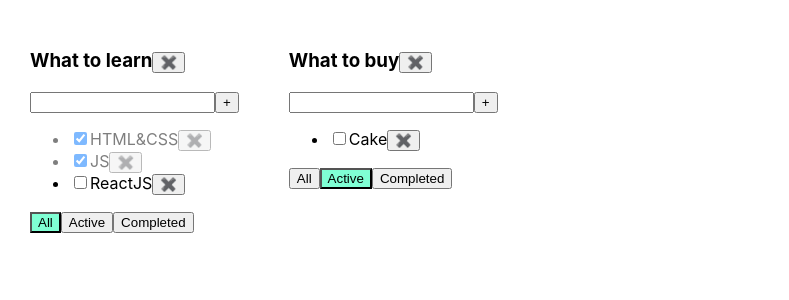
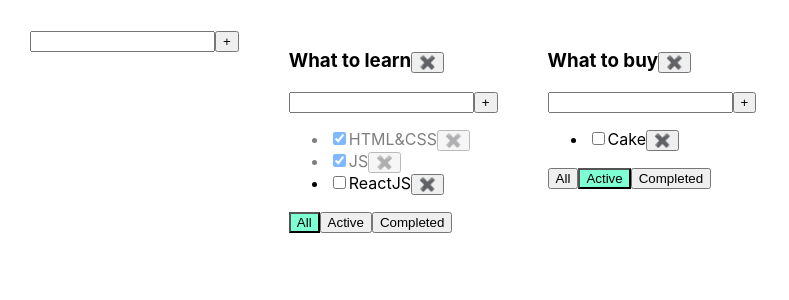
Before and after one commit to kitsune-oksi/1-todolist, a React (Create React App) app: page / in a window 1280 px wide. Shown: the top 300 px of the page, without its empty margins (0-789 px from the left). Built offline with nearby package versions, Linux system fonts and the light colour scheme.

Commit message:
add input for adding a new todo list

```diff
--- /dev/null
+++ b/src/AddItemForm.tsx
@@ -0,0 +1,42 @@
+import React, {ChangeEvent, KeyboardEvent, useState} from "react";
+import {Button} from "./Button";
+
+type AddItemFormPropsType = {
+    addItem: (title: string) => void
+}
+
+export const AddItemForm = (props: AddItemFormPropsType) => {
+    const [title, setTitle] = useState('');
+    const [error, setError] = useState<string | null>(null);
+
+    const addItem = () => {
+        const newTitle = title.trim()
+        if (newTitle) {
+            props.addItem(title)
+            setTitle('')
+        } else {
+            setError('Title is required!')
+        }
+    }
+
+    const onChangeInputHandler = (event: ChangeEvent<HTMLInputElement>) => setTitle(event.currentTarget.value);
+
+    const onKeyPressHandler = (event: KeyboardEvent<HTMLInputElement>) => {
+        if (event.key === 'Enter') {
+            addItem()
+        }
+        setError(null);
+    }
+
+    return (
+        <div>
+            <input value={title}
+                   onChange={onChangeInputHandler}
+                   onKeyDown={onKeyPressHandler}
+                   className={error ? 'error' : ''}
+            />
+            <Button title={'+'} callback={addItem}/>
+            {error && <div className='error-message'>{error}</div>}
+        </div>
+    )
+}
--- a/src/App.tsx
+++ b/src/App.tsx
@@ -2,6 +2,7 @@ import React, {useState} from 'react';
 import {v1} from 'uuid';
 import './App.css';
 import {TaskType, Todolist} from "./Todolist";
+import {AddItemForm} from "./AddItemForm";
 
 export type FilterValueType = 'All' | 'Active' | 'Completed'
 
@@ -83,8 +84,20 @@ function App() {
         setTasks({...tasks})
     }
 
+    const addTodoList = (title: string) => {
+        const newTodoListId = v1();
+        const newTodoList: TodoListsType = {
+            id: newTodoListId,
+            title: title,
+            filter: 'All'
+        };
+        setTodoLists([newTodoList, ...todoLists]);
+        setTasks({...tasks, [newTodoListId]: []})
+    }
+
     return (
         <div className="App">
+            <AddItemForm addItem={addTodoList}/>
             {todoLists.map(todoList => {
                     const todoListsTasks = tasks[todoList.id];
                     let tasksForToDoList = todoListsTasks;
--- a/src/Todolist.tsx
+++ b/src/Todolist.tsx
@@ -1,7 +1,8 @@
-import React, {ChangeEvent, KeyboardEvent, useState} from 'react';
+import React, {ChangeEvent} from 'react';
 import {FilterValueType} from "./App";
 import {Button} from "./Button";
 import './App.css';
+import {AddItemForm} from "./AddItemForm";
 
 export type TaskType = {
     id: string
@@ -26,26 +27,9 @@ const ACTIVE = "Active";
 const COMPLETED = "Completed"
 
 export function Todolist(props: PropsType) {
-    const [title, setTitle] = useState('')
-    const [error, setError] = useState<string | null>(null)
 
-    const addTaskHandler = () => {
-        const newTitle = title.trim()
-        if (newTitle) {
-            props.addTask(title, props.id)
-            setTitle('')
-        } else {
-            setError('Title is required!')
-        }
-    }
-
-    const onChangeInputHandler = (event: ChangeEvent<HTMLInputElement>) => setTitle(event.currentTarget.value)
-
-    const onKeyPressHandler = (event: KeyboardEvent<HTMLInputElement>) => {
-        if (event.key === 'Enter') {
-            addTaskHandler()
-        }
-        setError(null)
+    const addTask = (title:string) => {
+        props.addTask(title, props.id)
     }
 
     const onClickFilterHandler = (nameButton: FilterValueType) => {
@@ -65,15 +49,7 @@ export function Todolist(props: PropsType) {
                 {props.title}
                 <Button title={'✖️'} callback={()=>props.removeTodoList(props.id)}/>
             </h3>
-            <div>
-                <input value={title}
-                       onChange={onChangeInputHandler}
-                       onKeyDown={onKeyPressHandler}
-                       className={error ? 'error' : ''}
-                />
-                <Button title={'+'} callback={addTaskHandler}/>
-                {error && <div className='error-message'>{error}</div>}
-            </div>
+            <AddItemForm addItem={addTask}/>
             <ul>
                 {props.tasks.map((task) => {
                     const {id, isDone, title} = task;
```
